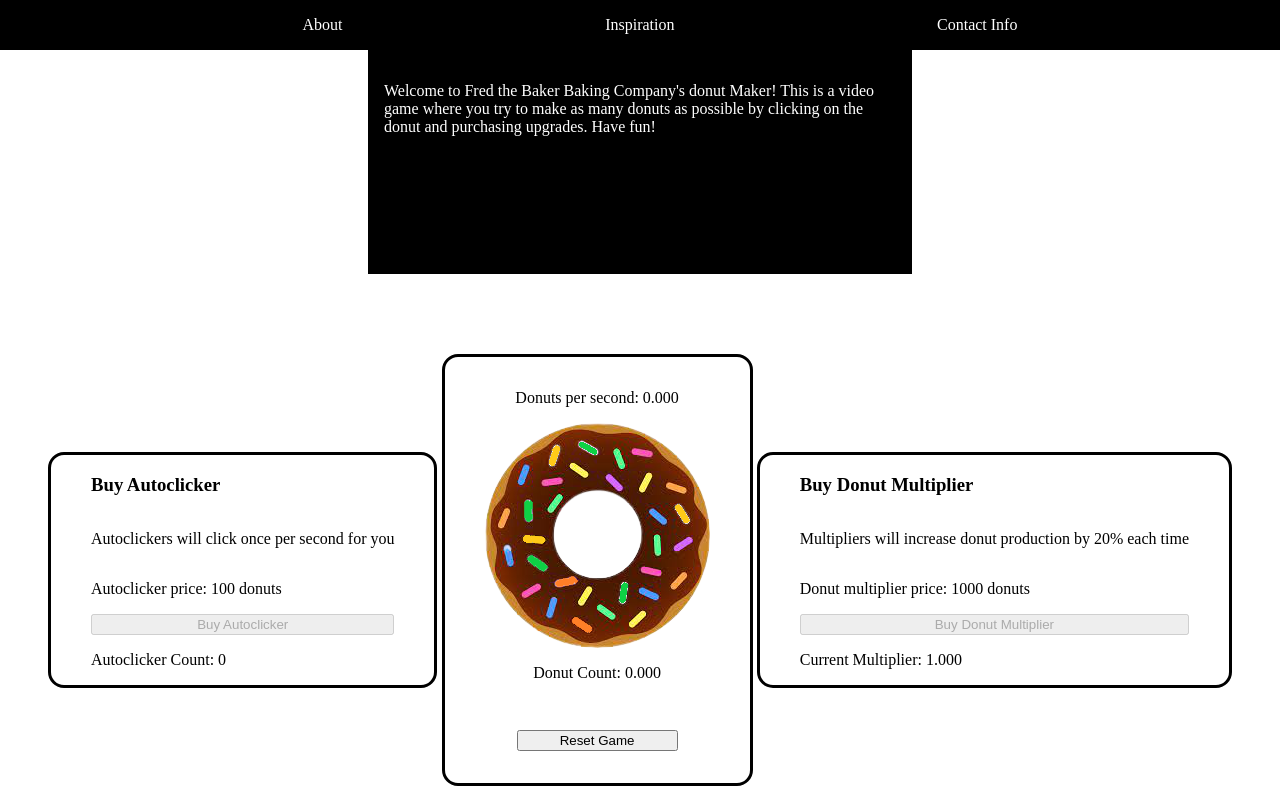
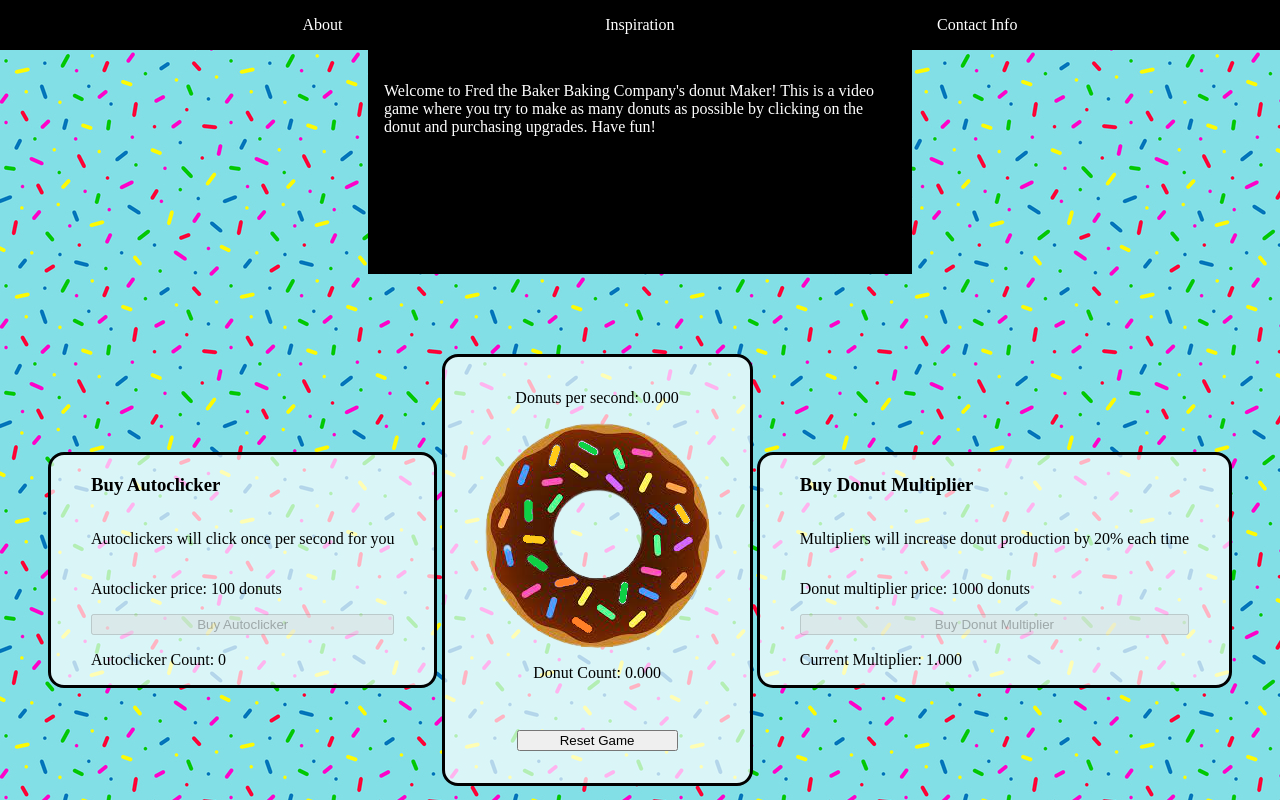
Before and after one commit to Lynxbob/donut-maker, a plain HTML site: page index.html in a window 1280 px wide. Drawn offline with Linux system fonts and the light colour scheme.

Commit message:
fixed wrong reference to background image

```diff
--- a/src/css/style.css
+++ b/src/css/style.css
@@ -1,7 +1,7 @@
 body {
     margin: 0;
     height: 100vh;
-    background-image: url(./src/images/background-3.jpg);
+    background-image: url(../images/background-3.jpg);
     color: rgb(255, 255, 255);
 }
 
```
